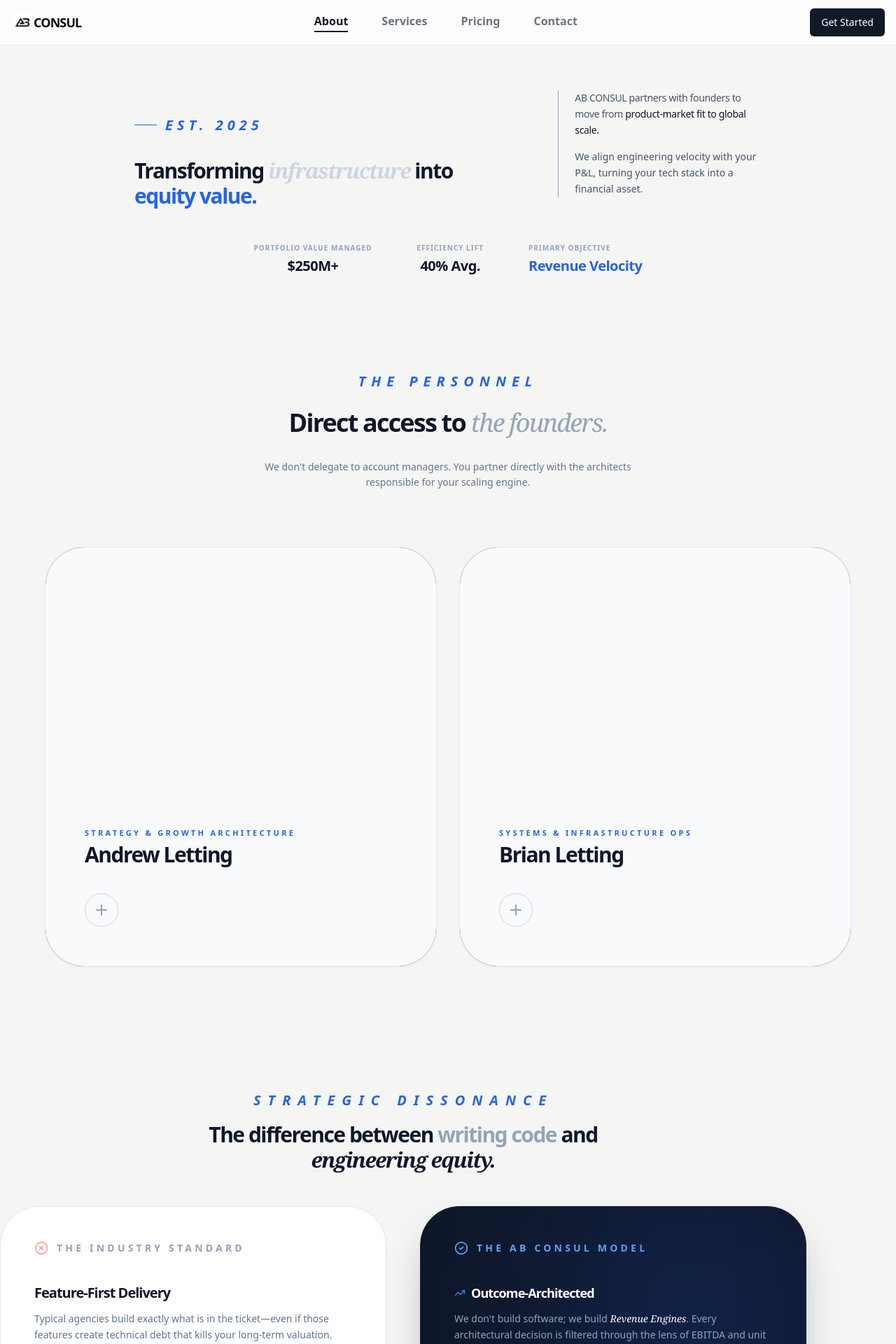
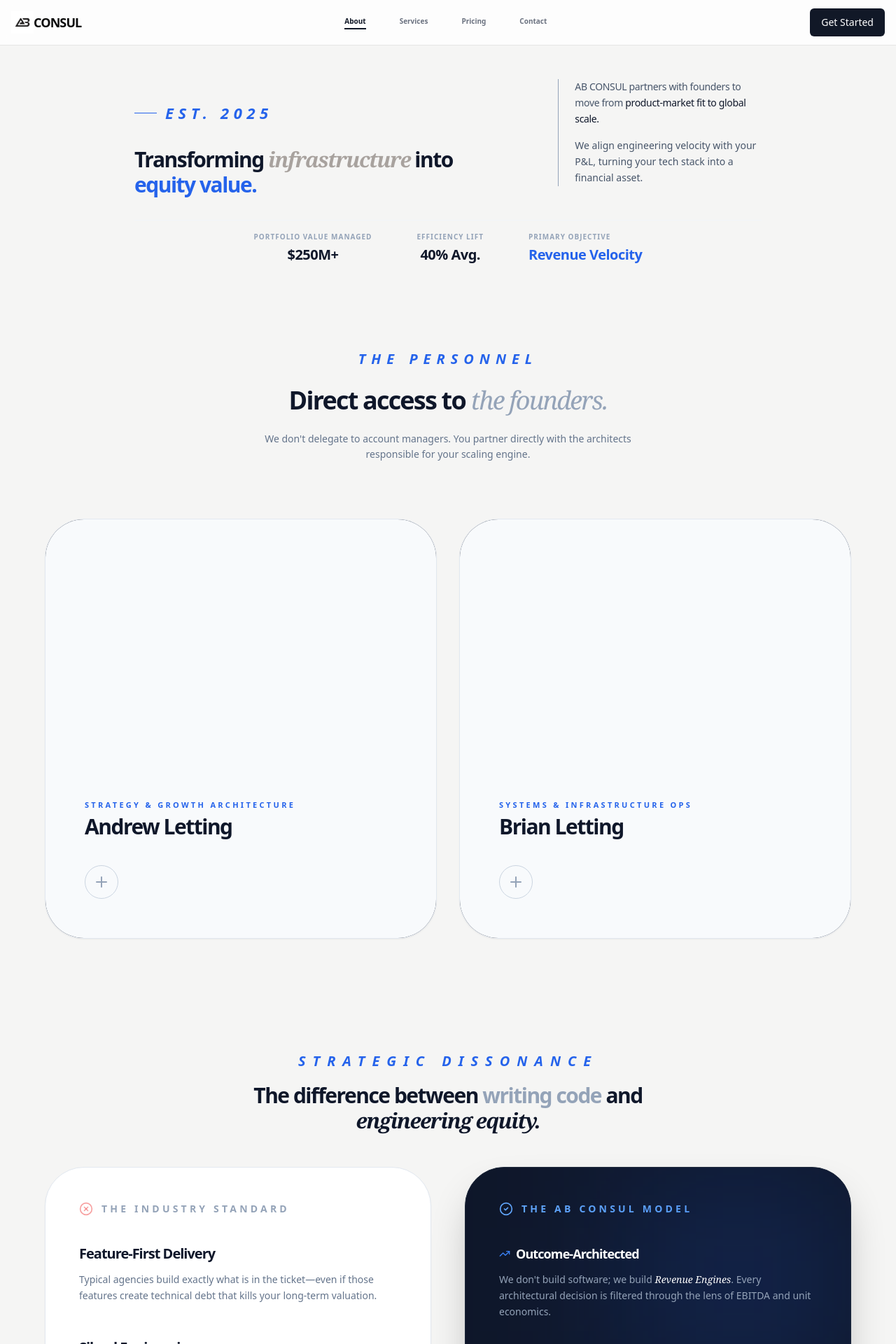
Before and after one commit to l-tting/ab-consul, a Next.js app in the folder my-app/: page /about in a window 1280 px wide. Shown: the top 1920 px of the page at 70% size. Built offline with nearby package versions, Linux system fonts and the light colour scheme.

Commit message:
about page width adjustments --v4.3

```diff
--- a/my-app/src/components/AboutHero.jsx
+++ b/my-app/src/components/AboutHero.jsx
@@ -4,7 +4,7 @@ import React from "react";
 
 export default function AboutHero() {
   return (
-    <section className="w-full pt-16 pb-14 flex justify-center ">
+    <section className="w-full pt-12 pb-14 flex justify-center ">
       <div className="w-[70%] max-w-6xl">
         <div className="grid grid-cols-1 lg:grid-cols-12 gap-12 items-end">
 
@@ -12,14 +12,14 @@ export default function AboutHero() {
           <div className="lg:col-span-8">
             <div className="flex items-center gap-3 mb-8">
               <div className="w-8 h-[1px] bg-blue-600" />
-              <span className="text-[20px] italic font-black uppercase tracking-[0.3em] text-blue-600">
+              <span className="text-[22px] italic font-black uppercase tracking-[0.3em] text-blue-600">
                 EST. 2025
               </span>
             </div>
 
             <h1 className="text-xl md:text-3xl font-black tracking-tighter text-slate-900 leading-[0.95] lg:pr-10">
               Transforming
-              <span className="text-slate-300 italic font-serif"> infrastructure </span>
+              <span className="text-stone-400 italic font-serif"> infrastructure </span>
               into <span className="text-blue-600"> equity value.</span>
             </h1>
           </div>
--- a/my-app/src/components/AboutHero2.jsx
+++ b/my-app/src/components/AboutHero2.jsx
@@ -4,7 +4,7 @@ import { XCircle, CheckCircle2, TrendingUp, Cpu } from "lucide-react";
 
 export default function AboutContrast() {
   return (
-    <section className="w-full py-24 flex justify-cente">
+    <section className="w-full py-24 flex justify-center">
       <div className="w-[92%] max-w-6xl">
 
         {/* Section Label */}
--- a/my-app/src/components/ContactBody.jsx
+++ b/my-app/src/components/ContactBody.jsx
@@ -65,7 +65,7 @@ export default function ContactBody() {
           {/* Left Side (Content from previous steps) */}
           <div className="space-y-6">
             <div>
-              <h2 className="text-[12px] font-black uppercase tracking-[0.4em] text-blue-600 mb-6 italic">Our Protocol</h2>
+              <h2 className="text-[20px] font-black uppercase tracking-[0.4em] text-blue-600 mb-6 italic">Our Protocol</h2>
               <h3 className="text-3xl font-black text-slate-900 mb-10 tracking-tighter leading-none">The Advisory <span className="text-stone-400 italic font-serif">Onboarding.</span></h3>
               <ul className="space-y-10">
                 {[
--- a/my-app/src/components/Navbar.jsx
+++ b/my-app/src/components/Navbar.jsx
@@ -55,7 +55,7 @@ export default function Navbar() {
                 <Link
                   key={link.label}
                   href={link.href}
-                  className={`relative text-md font-semibold transition-colors pb-1 ${isActive
+                  className={`relative text-[10px] font-semibold transition-colors pb-1 ${isActive
                       ? "text-gray-900 dark:text-white"
                       : "text-gray-500 hover:text-gray-900 dark:text-gray-300 dark:hover:text-white"
                     }`}
--- a/my-app/src/components/Team.jsx
+++ b/my-app/src/components/Team.jsx
@@ -23,7 +23,7 @@ export default function TeamSection() {
   ];
 
   return (
-    <section className="w-full py-20 flex justify-center ">
+    <section className="w-full py-16 flex justify-center ">
       <div className="w-[92%] max-w-6xl">
 
         {/* Header - Boardroom Alignment */}
@@ -31,7 +31,7 @@ export default function TeamSection() {
           <h2 className="text-[20px] font-black uppercase tracking-[0.4em] text-blue-600 mb-6 italic">
              The Personnel
           </h2>
-          <p className="text-2xl md:text-4xl font-black tracking-tighter text-slate-900 mb-8 leading-[0.9]">
+          <p className="text-2xl md:text-4xl font-black tracking-tighter text-slate-900 mb-6 leading-[0.9]">
             Direct access to
             <span className="text-slate-400 italic font-serif font-medium"> the founders.</span>
           </p>
```
